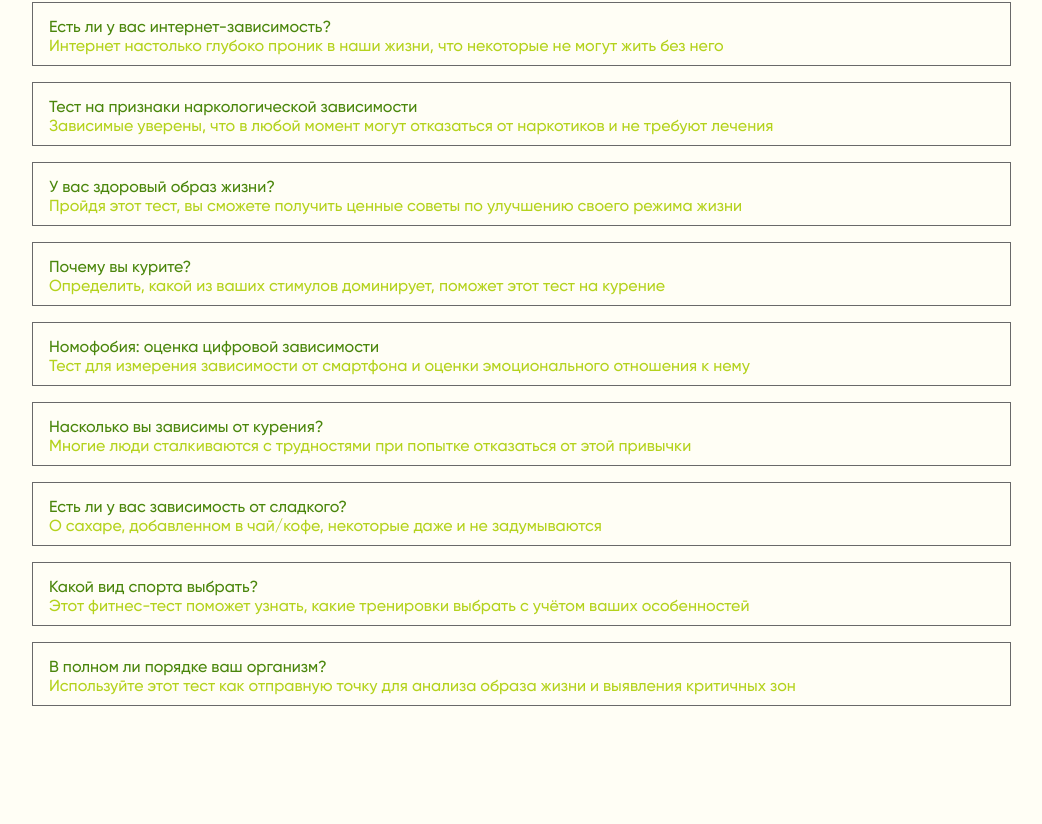
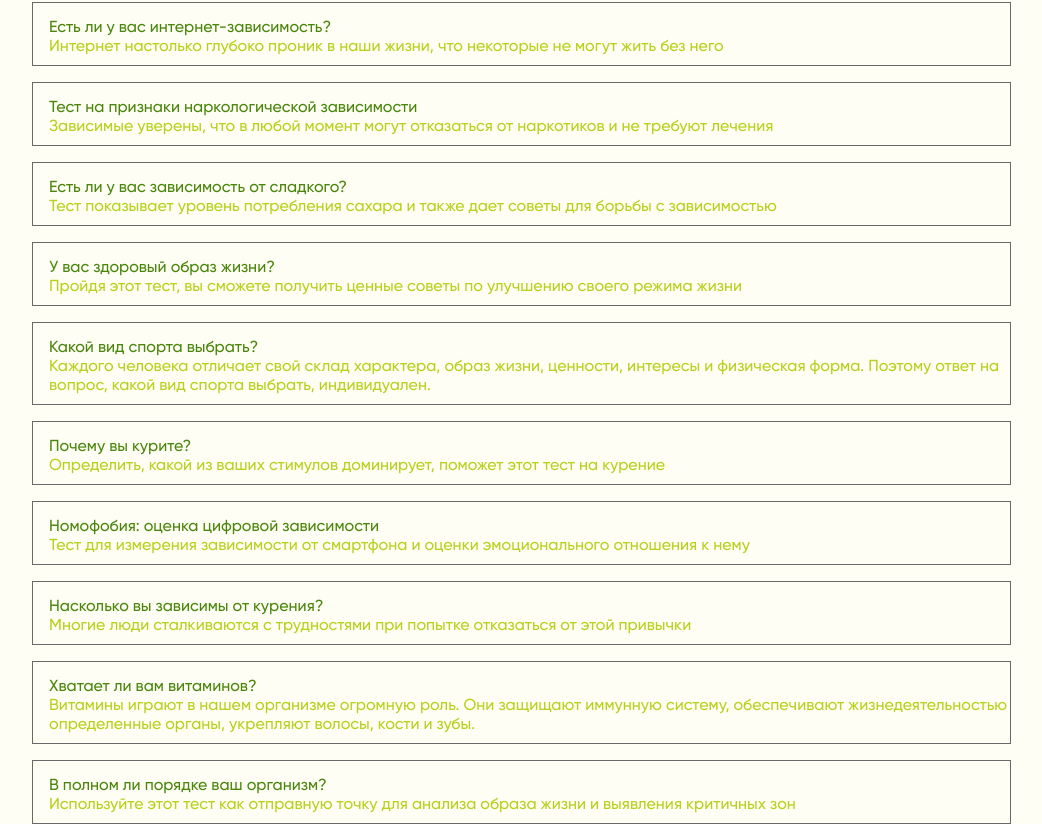
Before and after one commit to Alex5200/EcoHumanCookieTest, a React (Vite) app: page / in a window 1280 px wide. Shown: the part 485-1309 px from the top of the page, without its empty margins (160-1202 px from the left). Before the commit the page ends 1191 px from the top, so only its background shows below. Built offline with nearby package versions, Linux system fonts and the light colour scheme.

Commit message:
Добавил файл для статей и написал поиск тегов в массиве

```diff
--- a/src/TestFilter/TestFilter.jsx
+++ b/src/TestFilter/TestFilter.jsx
@@ -2,7 +2,8 @@ import { useState } from "react";
 import Header from "../header/header";
 import styled from "styled-components";
 import './testFilter.css';
-// import Krest from './крестик выхода.png'
+import {MainCards} from './keyTestometrika.js';
+import Krest from './крестик выхода.png'
 const TestDiv = styled.div`
     margin-top: 10%;
     margin-left: 15%;
@@ -48,7 +49,6 @@ const ButtonFilterActive = styled.button`
 `
 const BackgroundAlert = styled.div`
     backdrop-filter: blur(10px);
-    border: 1px solid #4A860B;
     height: 60.0vh;
     margin-left:auto;
     margin-right: auto;
@@ -70,15 +70,16 @@ const ButtonsAlerts = styled.button`
     font-size: 2.0vh;
     font-family: 'Gilroy';
     margin-top: 1em;
+
 `
-// const IconExit = styled.img`
-//     height: 15px;
-//     position: relative;
-//     left: 88%;
-//     margin-left: 0.8em;
-//     margin-top: 0.8em;
-//     margin-bottom: 2em;
-// `
+const IconExit = styled.img`
+    height: 2vh;
+    position: relative;
+    left: 88%;
+    margin-left: 0.8em;
+    margin-top: 0.8em;
+    margin-bottom: 2em;
+`
 const ButtonSubmit = styled.button`
     position: absolute;
     bottom: 0;
@@ -98,59 +99,7 @@ const DivHeaderFilter = styled.div`
     text-align: center;
     margin-top: 1em;
 `
-const MainCards = [
-    {
-        title: "Что отнимает вашу жизненную энергию?",
-        text: "Как более эффективно распределять свои силы и энергию, улучшая качество жизни",
-        href: "",
-        tag: "live"
-    },{
-        title: "Есть ли у вас интернет-зависимость?",
-        text: "Интернет настолько глубоко проник в наши жизни, что некоторые не могут жить без него",
-        href: "",
-        tag: "habits"
-    },{
-        title: "Тест на признаки наркологической зависимости ",
-        text: "Зависимые уверены, что в любой момент могут отказаться от наркотиков и не требуют лечения",
-        href: "",
-        tag: "habits"
-    },{
-        title: "У вас здоровый образ жизни? ",
-        text: "Пройдя этот тест, вы сможете получить ценные советы по улучшению своего режима жизни",
-        href: "",
-        tag: "live"
-    },{
-        title: "Почему вы курите? ",
-        text: "Определить, какой из ваших стимулов доминирует, поможет этот тест на курение",
-        href: "",
-        tag: "smoke"
-    },{
-        title: "Номофобия: оценка цифровой зависимости",
-        text: "Тест для измерения зависимости от смартфона и оценки эмоционального отношения к нему",
-        href: "",
-        tag: "habits"
-    },{
-        title: "Насколько вы зависимы от курения? ",
-        text: "Многие люди сталкиваются с трудностями при попытке отказаться от этой привычки",
-        href: "",
-        tag: "habits"
-    },{
-        title: "Есть ли у вас зависимость от сладкого?",
-        text: "О сахаре, добавленном в чай/кофе, некоторые даже и не задумываются",
-        href: "",
-        tag: "habits"
-    },{
-        title: "Какой вид спорта выбрать?",
-        text: "Этот фитнес-тест поможет узнать, какие тренировки выбрать с учётом ваших особенностей",
-        href: "",
-        tag: "live"
-    },{
-        title: "В полном ли порядке ваш организм?",
-        text: "Используйте этот тест как отправную точку для анализа образа жизни и выявления критичных зон",
-        href: "",
-        tag: "live"
-    },
-]
+
 const Header3 = styled.button`
     background: none;
     border: 0px solid;
@@ -174,6 +123,21 @@ const DivCard = styled.div`
     border: 1.5px solid #696969;
     margin-top: 1em;
 `
+const HeaderTest = styled(HeaderText)`
+    margin-left: auto;
+    margin-right: auto;
+    font-size: 5vh;
+`
+const DivTest = styled.div`
+ width: 70vh;
+ margin-left: auto;
+ margin-right: auto;
+ height: 90vh;
+ margin-top: 2em;
+ padding: 1.5em;
+ border: 1.5px solid #4A860B;
+`
+
 export default function TestFilter(){
     const [alert, setAlert] = useState(false);
     const [smoke, setSmoke] = useState(false);
@@ -181,16 +145,18 @@ export default function TestFilter(){
     const [habits, setHabits] = useState(false);
     const [live, setLive] = useState(false);
     const [tests, setTests] = useState(false);
-    const NameTest = "";
+    const [nameTest, setNameTest] = useState("");
+    const hrefTest = "";
     const Edits = () =>{
         setAlert(true);
     }
-    const Tests = () =>{
+    function Tests( testName){
+        setNameTest(testName);
         setTests(true)
     }
     function CheksText(){
 
-        if(!alert){
+        if(!alert && !tests){
             return(
                 <div>
                     <Header/>
@@ -211,7 +177,6 @@ export default function TestFilter(){
                              {live ? (
                             <ButtonFilterActive className="true" onClick={() => setLive(false)}>жизнь</ButtonFilterActive>
                             ):(<></>)}
-
                         </TagOpener>
                         {() => {
                             if(tests){
@@ -219,31 +184,31 @@ export default function TestFilter(){
                             }
                         }}
                         {MainCards.map(function(item){
-                            if(live && item.tag == "live"){
+                            if(live && item.tag.search("live")){
                                 return(
                                     <DivCard key={Date.now} onClick={Tests}>
                                         <Header3 onClick={Tests}>{item.title}</Header3>
                                         <Textcard>{item.text}</Textcard>
                                     </DivCard>
                                 )
-                            }else if(smoke && item.tag == "smoke"){
+                            }else if(smoke && item.tag.search("smoke")){
                                 return(
                                     <DivCard key={Date.now} onClick={Tests}>
                                         <Header3>{item.title}</Header3>
                                         <Textcard>{item.text}</Textcard>
                                     </DivCard>
                                 )
-                            }else if (habits && item.tag == "habits"){
+                            }else if (habits && item.tag("habits")){
                                 return(
                                     <DivCard key={Date.now} onClick={Tests}>
-                                        <Header3>{item.title}</Header3>
+                                        <Header3 onClick={Tests}>{item.title}</Header3>
                                         <Textcard>{item.text}</Textcard>
                                     </DivCard>
                                 )
                             }else if (!live && !smoke && !sleep && !habits){
                                 return(
-                                    <DivCard key={Date.now} onClick={() => setTests(false)} onClick={Edits}>
-                                        <Header3>{item.title}</Header3>
+                                    <DivCard key={Date.now} onClick={() => Tests(item.title)}>
+                                        <Header3 onClick={Tests}>{item.title}</Header3>
                                         <Textcard>{item.text}</Textcard>
                                     </DivCard>
                                 )
@@ -252,7 +217,14 @@ export default function TestFilter(){
                     </TestDiv>
                 </div>
             )
-        }else{
+        }else if (tests){
+            return(
+            <DivTest>
+                <IconExit onClick={() => {setTests(false)}} src={Krest}/>
+                <HeaderTest>{nameTest}</HeaderTest>
+            </DivTest>)
+        }
+        else{
             return(
                 <BackgroundAlert>
                      {/* <IconExit onClick={() => setAlert(false)} src={Krest}/> */}
@@ -260,11 +232,10 @@ export default function TestFilter(){
                         <HeaderText2>Выберети фильтр</HeaderText2>
                     </DivHeaderFilter>
                     <DivFilters>
-                        <ButtonsAlerts className={smoke} onClick={() => setSmoke(!smoke)}>курение</ButtonsAlerts>
-                        <ButtonsAlerts className={sleep} onClick={() => setSleep(!sleep)}>сон</ButtonsAlerts>
-                        <ButtonsAlerts className={habits} onClick={() => setHabits(!habits)}>привычки</ButtonsAlerts>
-                        <ButtonsAlerts className={live} onClick={() => setLive(!live)}>жизнь</ButtonsAlerts>
-
+                        <ButtonsAlerts className={smoke + " false"} onClick={() => setSmoke(!smoke)}>курение</ButtonsAlerts>
+                        <ButtonsAlerts className={sleep + " false"} onClick={() => setSleep(!sleep)}>сон</ButtonsAlerts>
+                        <ButtonsAlerts className={habits + " false"} onClick={() => setHabits(!habits)}>привычки</ButtonsAlerts>
+                        <ButtonsAlerts className={live + " false"} onClick={() => setLive(!live)}>жизнь</ButtonsAlerts>
                     </DivFilters>
                     <ButtonSubmit onClick={() => setAlert(!alert)}>Применить</ButtonSubmit>
                 </BackgroundAlert>
@@ -274,7 +245,6 @@ export default function TestFilter(){
     return(
         <div>
             {CheksText()}
-
         </div>
     )
 }
--- /dev/null
+++ b/src/TestFilter/keyTestometrika.js
@@ -0,0 +1,58 @@
+export const MainCards = [
+    {
+        title: "Что отнимает вашу жизненную энергию?",
+        text: "Как более эффективно распределять свои силы и энергию, улучшая качество жизни",
+        id: "kkshfzxq",
+        tag: "live"
+    },{
+        title: "Есть ли у вас интернет-зависимость?",
+        text: "Интернет настолько глубоко проник в наши жизни, что некоторые не могут жить без него",
+        id: "aoqscvgt",
+        tag: "habits live"
+    },{
+        title: "Тест на признаки наркологической зависимости ",
+        text: "Зависимые уверены, что в любой момент могут отказаться от наркотиков и не требуют лечения",
+        id: "inwqoawg",
+        tag: "habits smoke"
+    },{
+        title: "Есть ли у вас зависимость от сладкого?",
+        text: "Тест показывает уровень потребления сахара и также дает советы для борьбы с зависимостью",
+        id: "zwlkpabq",
+        tag: "live habits"
+    },{
+        title: "У вас здоровый образ жизни? ",
+        text: "Пройдя этот тест, вы сможете получить ценные советы по улучшению своего режима жизни",
+        id: "zzrjuyrw",
+        tag: "live"
+    },{
+        title: "Какой вид спорта выбрать?",
+        text: "Каждого человека отличает свой склад характера, образ жизни, ценности, интересы и физическая форма. Поэтому ответ на вопрос, какой вид спорта выбрать, индивидуален. ",
+        id: "jyjkwxct",
+        tag: "live sport"
+    },{
+        title: "Почему вы курите? ",
+        text: "Определить, какой из ваших стимулов доминирует, поможет этот тест на курение",
+        id: "qdmcaozo",
+        tag: "smoke"
+    },{
+        title: "Номофобия: оценка цифровой зависимости",
+        text: "Тест для измерения зависимости от смартфона и оценки эмоционального отношения к нему",
+        id: "glccfygg",
+        tag: "habits"
+    },{
+        title: "Насколько вы зависимы от курения? ",
+        text: "Многие люди сталкиваются с трудностями при попытке отказаться от этой привычки",
+        id: "casmnczt",
+        tag: "habits"
+    },{
+        title: "Хватает ли вам витаминов?",
+        text: "Витамины играют в нашем организме огромную роль. Они защищают иммунную систему, обеспечивают жизнедеятельностью определенные органы, укрепляют волосы, кости и зубы. ",
+        id: "qyawxulg",
+        tag: "live"
+    },{
+        title: "В полном ли порядке ваш организм?",
+        text: "Используйте этот тест как отправную точку для анализа образа жизни и выявления критичных зон",
+        id: "",
+        tag: "live"
+    },
+]
```
Also changed, not shown: src/TestFilter/testFilter.css (+5 -4 lines), public/logo.png (added).
